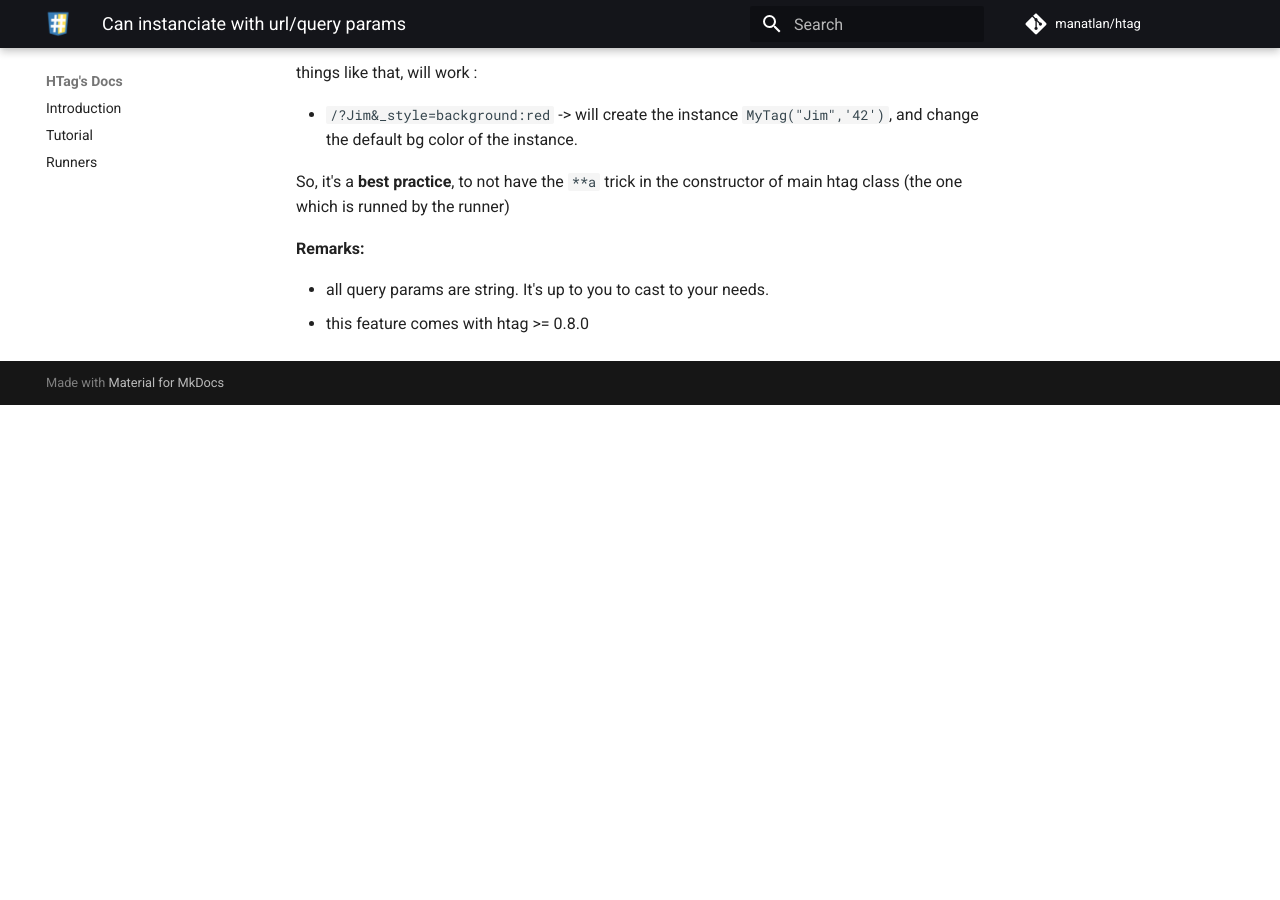
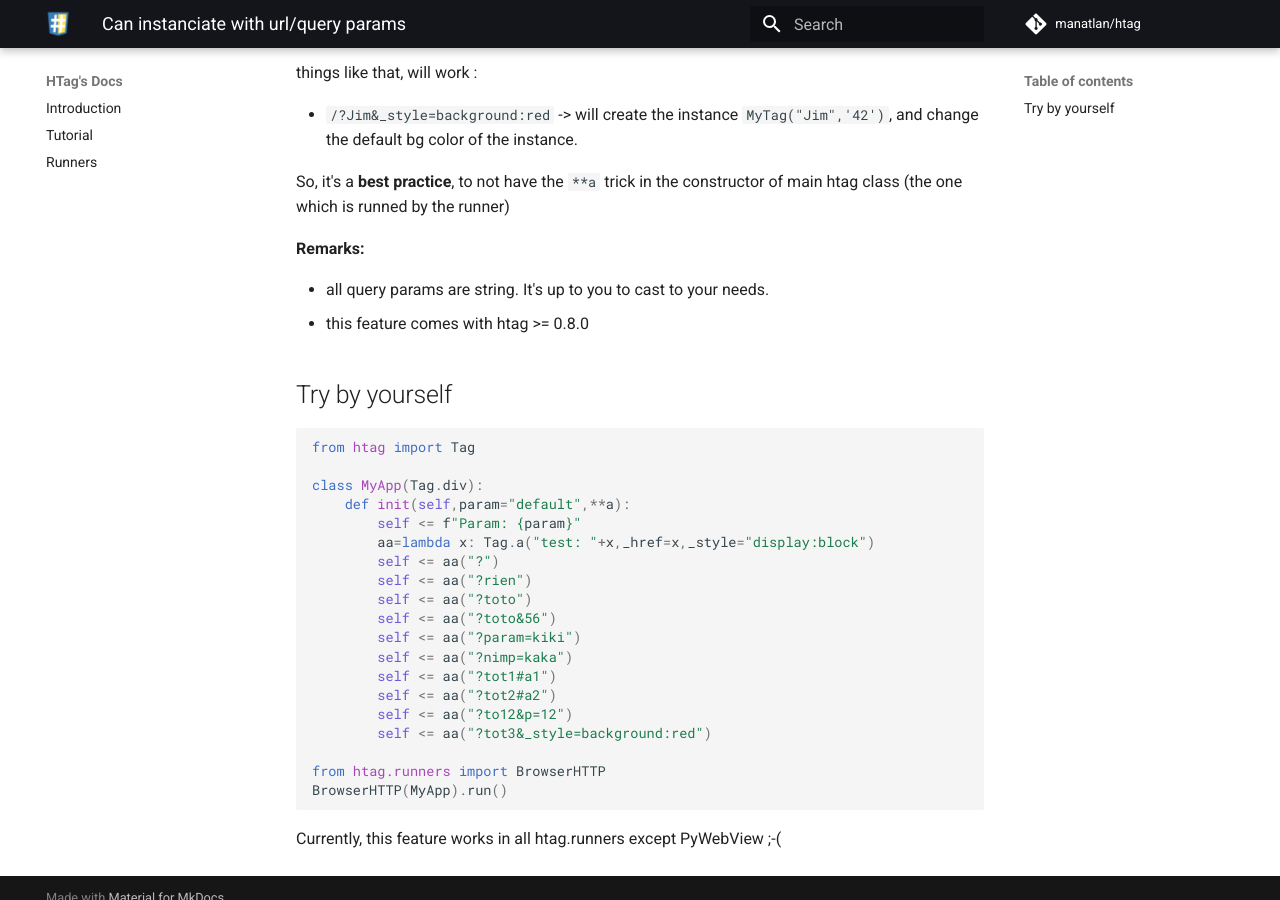
Before and after one commit to manatlan/htag, an MkDocs documentation site: the page built from docs/query_params.md, in a window 1280 px wide and 900 px high, scrolled down 759 px. Built offline with MkDocs 1.6.1 and Material for MkDocs 9.7.7, drawn with Linux system fonts in a browser that asks for light colours; comment, search, counter and statistics services are not loaded; before the commit the page ends 1164 px from its top, so only the background shows below that.

Commit message:
Update query_params.md

````diff
--- a/docs/query_params.md
+++ b/docs/query_params.md
@@ -42,3 +42,29 @@ So, it's a **best practice**, to not have the `**a` trick in the constructor of
 
  * all query params are string. It's up to you to cast to your needs.
  * this feature comes with htag >= 0.8.0
+
+## Try by yourself
+
+```python
+from htag import Tag
+
+class MyApp(Tag.div):
+    def init(self,param="default",**a):
+        self <= f"Param: {param}"
+        aa=lambda x: Tag.a("test: "+x,_href=x,_style="display:block")
+        self <= aa("?")
+        self <= aa("?rien")
+        self <= aa("?toto")
+        self <= aa("?toto&56")
+        self <= aa("?param=kiki")
+        self <= aa("?nimp=kaka")
+        self <= aa("?tot1#a1")
+        self <= aa("?tot2#a2")
+        self <= aa("?to12&p=12")
+        self <= aa("?tot3&_style=background:red")
+
+from htag.runners import BrowserHTTP
+BrowserHTTP(MyApp).run()
+```
+
+Currently, this feature works in all htag.runners except PyWebView ;-(
````
